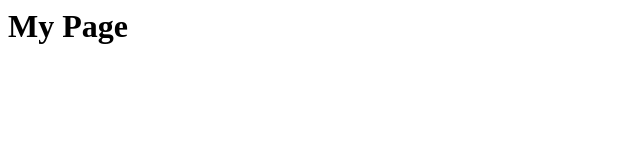
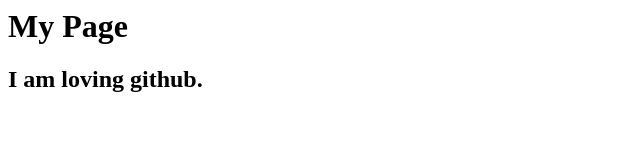
Before and after one commit to bishthimesh/first-repo, a plain HTML site: page index.html in a window 1280 px wide. Shown: the whole page, without its empty margins (0-640 px from the left). Drawn offline with Linux system fonts and the light colour scheme.

Commit message:
Update index.html

```diff
--- a/index.html
+++ b/index.html
@@ -4,5 +4,6 @@
 </head>
 <body>
     <h1>My Page</h1>
+    <h2>I am loving github.</h2>
 </body>
 </html>
```
